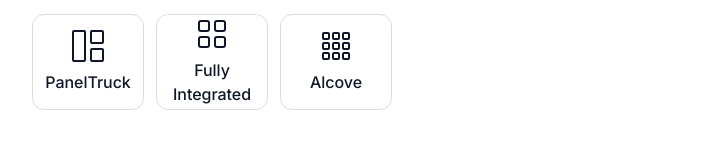
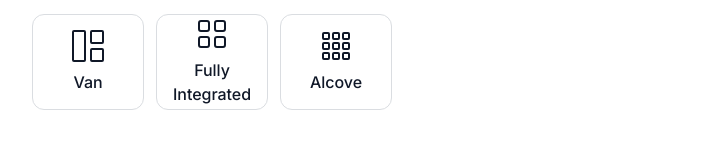
Before and after one commit to serhii-vovchenko/TravelTrucks, a React (Vite) app: page /catalog in a window 1280 px wide. Shown: the part 782-930 px from the top of the page, without its empty margins (32-739 px from the left). Built offline with nearby package versions, Linux system fonts and the light colour scheme; no server answers.

Commit message:
fix-type

```diff
--- a/src/components/FilterForm/TypeFilter/TypeFilter.jsx
+++ b/src/components/FilterForm/TypeFilter/TypeFilter.jsx
@@ -22,7 +22,13 @@ const TypeFilter = () => {
 							<svg className={s.typeIcon} width="32" height="32">
 								<use href={`${sprite}#icon-${icons[type]}`} />
 							</svg>
-							<p className={s.text}>{type === 'fullyIntegrated' ? 'fully Integrated' : type}</p>
+							<p className={s.text}>
+								{type === 'fullyIntegrated'
+									? 'fully Integrated'
+									: type === 'panelTruck'
+									? 'van'
+									: type}
+							</p>
 						</label>
 					</li>
 				))}
```
